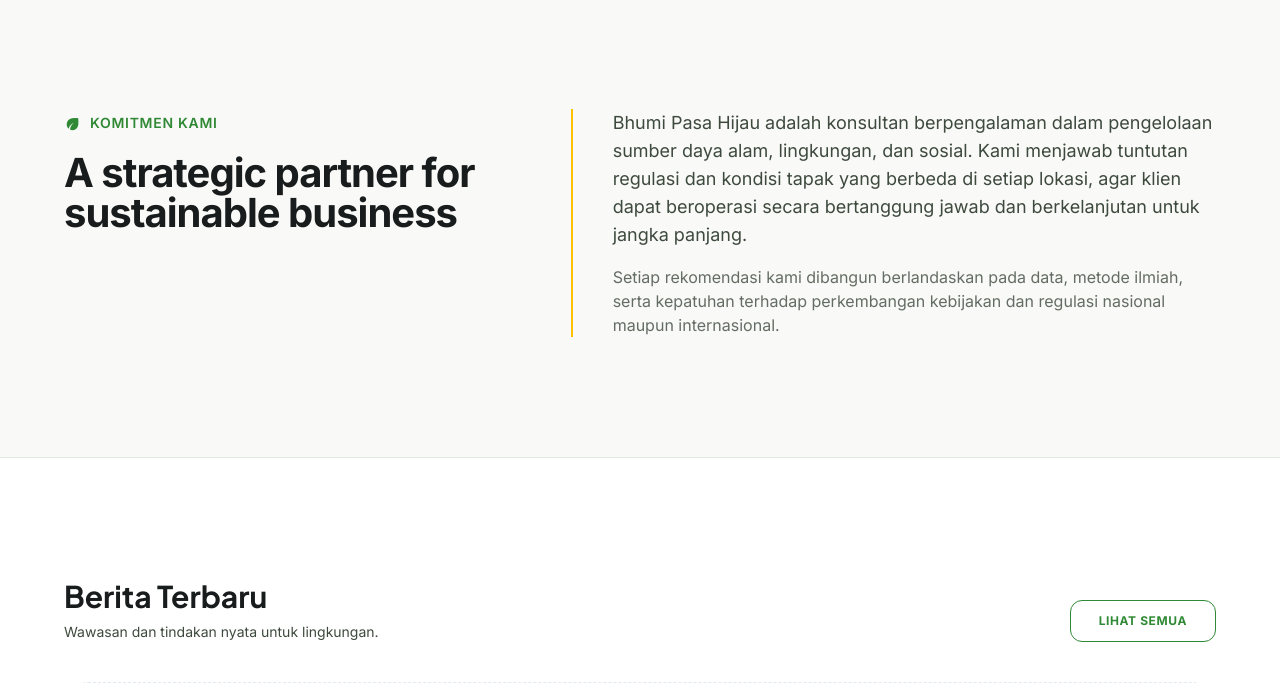
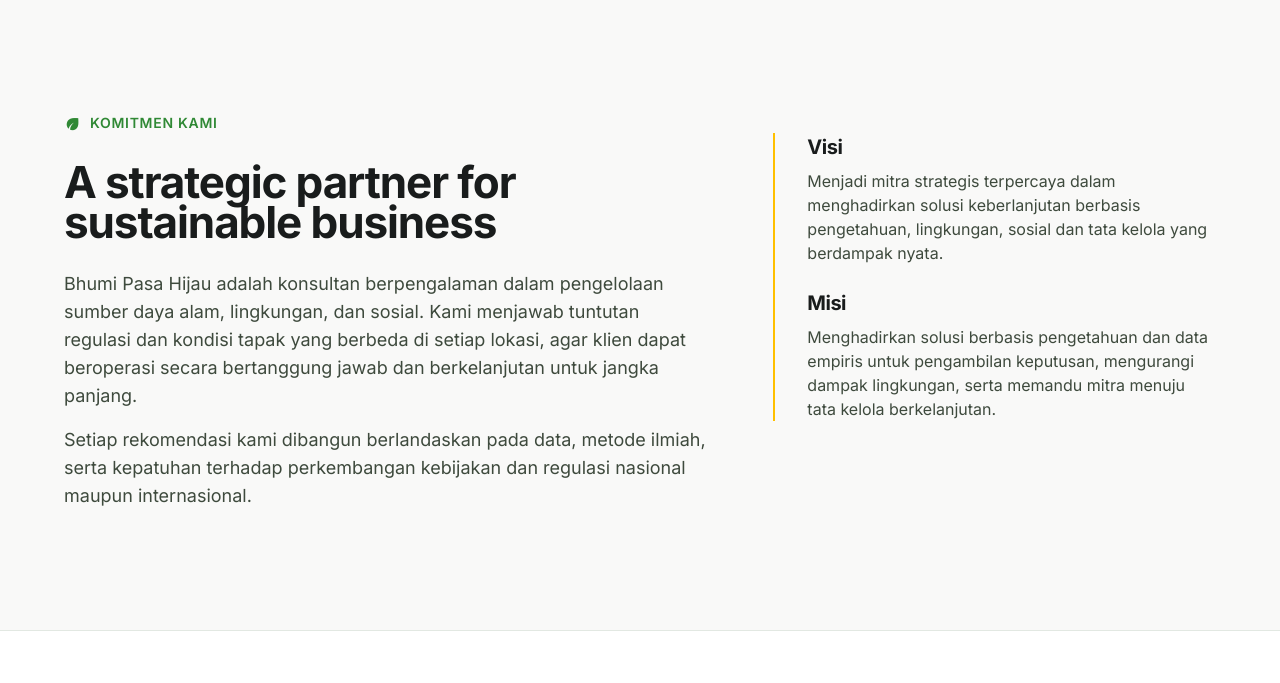
Before and after one commit to ryansyah1661/bph-cp, a Django app: page / in a window 1280 px wide. Shown: the part 811-1494 px from the top of the page. Run offline with Django 5.2, Linux system fonts and the light colour scheme; data that the repository does not hold is empty; parts of the project's set-up code (start-up, migrations or seed data) failed here and were passed over; some libraries are stand-ins or nearby versions.

Commit message:
feat: Balance paragraph typography and integrate Vision & Mission in commitment section

```diff
--- a/core/templates/core/homepage.html
+++ b/core/templates/core/homepage.html
@@ -37,35 +37,64 @@
   <!-- KOMITMEN KAMI SECTION -->
   <section class="py-section-gap bg-surface w-full">
     <div class="max-w-container-max mx-auto px-margin-mobile md:px-margin-desktop">
-      <div class="grid grid-cols-1 lg:grid-cols-12 gap-8 lg:gap-16 items-start">
+      <div class="grid grid-cols-1 lg:grid-cols-12 gap-10 lg:gap-16 items-start">
 
-        <!-- KOLOM KIRI: JUDUL -->
-        <div class="lg:col-span-5">
-          <div class="inline-flex items-center gap-2 text-primary font-semibold text-xs md:text-sm uppercase tracking-wider mb-4">
+        <!-- KOLOM KIRI: JUDUL & DESKRIPSI -->
+        <div class="lg:col-span-7 space-y-6">
+          <div class="inline-flex items-center gap-2 text-primary font-semibold text-xs md:text-sm uppercase tracking-wider">
             <span class="material-symbols-outlined text-lg fill">eco</span>
             <span>{% if LANGUAGE_CODE == 'en' or request.GET.lang == 'en' %}Our Commitment{% else %}{% trans "Komitmen Kami" %}{% endif %}</span>
           </div>
-          <h2 class="text-3xl sm:text-4xl lg:text-[40px] font-bold text-on-surface tracking-tight leading-[1.2]">
+          <h2 class="text-3xl sm:text-4xl lg:text-[44px] font-bold text-on-surface tracking-tight leading-[1.15]">
             A strategic partner for sustainable business
           </h2>
-        </div>
-
-        <!-- KOLOM KANAN: ISI -->
-        <div class="lg:col-span-7 border-l-2 border-tertiary pl-6 md:pl-10 space-y-4 text-on-surface-variant">
-          <p class="font-body-lg text-base md:text-lg leading-relaxed">
+          <div class="space-y-4 text-on-surface-variant text-base md:text-lg leading-relaxed pt-1">
+            <p>
               {% if LANGUAGE_CODE == 'en' or request.GET.lang == 'en' %}
                 Bhumi Pasa Hijau is a consultancy with experience in natural resources, environmental, and social management. We respond to regulatory demands and site conditions that differ at every location, so clients can operate responsibly and for the long term.
               {% else %}
                 {% trans "Bhumi Pasa Hijau adalah konsultan berpengalaman dalam pengelolaan sumber daya alam, lingkungan, dan sosial. Kami menjawab tuntutan regulasi dan kondisi tapak yang berbeda di setiap lokasi, agar klien dapat beroperasi secara bertanggung jawab dan berkelanjutan untuk jangka panjang." %}
               {% endif %}
             </p>
-          <p class="text-sm md:text-base text-on-surface-variant/80 leading-relaxed">
+            <p>
               {% if LANGUAGE_CODE == 'en' or request.GET.lang == 'en' %}
-              Every recommendation is built on accurate data, scientific methods, and compliance with national and international policy and regulations.
+                Every recommendation is built on data, scientific methods, and current policy developments.
               {% else %}
                 {% trans "Setiap rekomendasi kami dibangun berlandaskan pada data, metode ilmiah, serta kepatuhan terhadap perkembangan kebijakan dan regulasi nasional maupun internasional." %}
               {% endif %}
             </p>
+          </div>
+        </div>
+
+        <!-- KOLOM KANAN: VISI & MISI DENGAN GARIS EMAS/KUNING -->
+        <div class="lg:col-span-5 border-l-2 border-tertiary pl-6 md:pl-8 space-y-6 lg:mt-6">
+          <!-- Visi -->
+          <div class="space-y-2">
+            <h3 class="text-lg md:text-xl font-bold text-on-surface tracking-tight">
+              {% if LANGUAGE_CODE == 'en' or request.GET.lang == 'en' %}Vision{% else %}{% trans "Visi" %}{% endif %}
+            </h3>
+            <p class="text-sm md:text-base text-on-surface-variant leading-relaxed">
+              {% if LANGUAGE_CODE == 'en' or request.GET.lang == 'en' %}
+                To be a trusted strategic partner in delivering sustainability solutions based on knowledge, environment, social, and governance that have a real impact.
+              {% else %}
+                {% trans "Menjadi mitra strategis terpercaya dalam menghadirkan solusi keberlanjutan berbasis pengetahuan, lingkungan, sosial dan tata kelola yang berdampak nyata." %}
+              {% endif %}
+            </p>
+          </div>
+
+          <!-- Misi -->
+          <div class="space-y-2">
+            <h3 class="text-lg md:text-xl font-bold text-on-surface tracking-tight">
+              {% if LANGUAGE_CODE == 'en' or request.GET.lang == 'en' %}Mission{% else %}{% trans "Misi" %}{% endif %}
+            </h3>
+            <p class="text-sm md:text-base text-on-surface-variant leading-relaxed">
+              {% if LANGUAGE_CODE == 'en' or request.GET.lang == 'en' %}
+                To deliver professional, science-based services and empirical data, ensure regulatory compliance, and guide clients toward sound site-level decisions.
+              {% else %}
+                {% trans "Menghadirkan solusi berbasis pengetahuan dan data empiris untuk pengambilan keputusan, mengurangi dampak lingkungan, serta memandu mitra menuju tata kelola berkelanjutan." %}
+              {% endif %}
+            </p>
+          </div>
         </div>
 
       </div>
```
Lines whose indentation alone changed are shown as unchanged.
